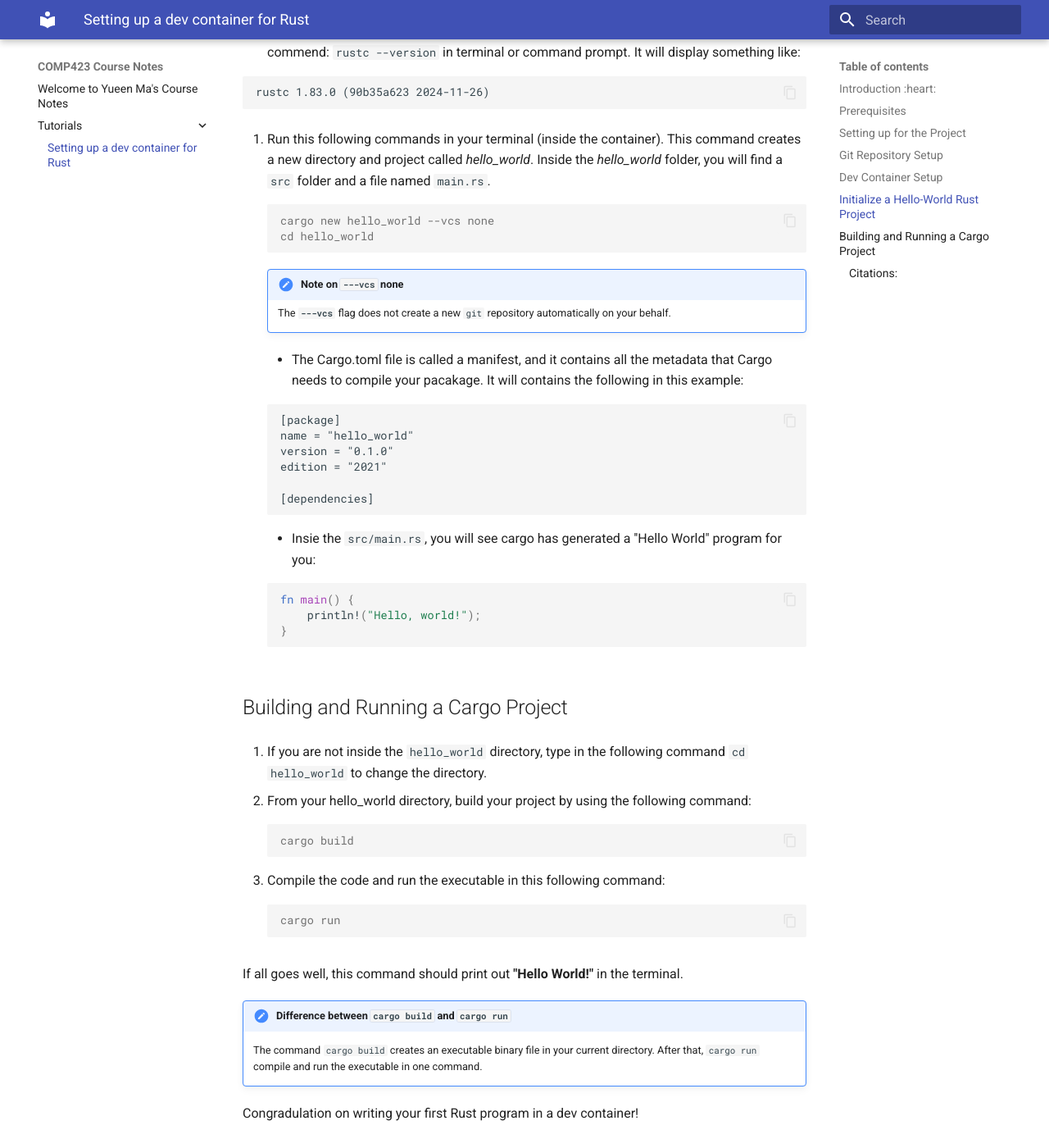
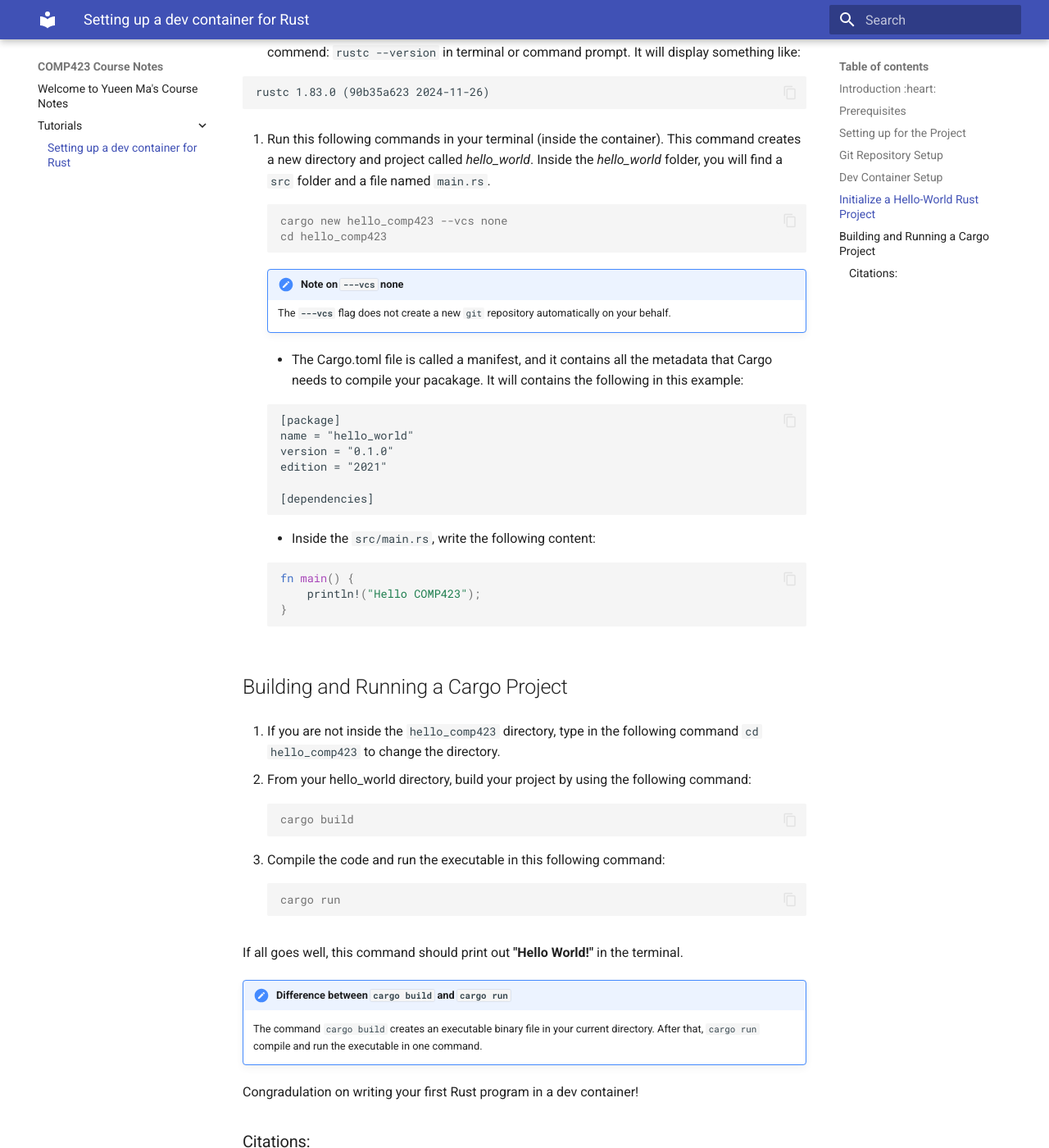
Before and after one commit to myueen/comp423-course-notes, an MkDocs documentation site: the page built from docs/tutorials/rust-setup.md, in a window 1280 px wide and 1400 px high, scrolled down 2935 px. Shown: the whole window at 82% size. Built offline with MkDocs 1.6.1 and Material for MkDocs 9.7.7, drawn with Linux system fonts in a browser that asks for light colours.

Commit message:
modify hello_comp423 exmaple

````diff
--- a/docs/tutorials/rust-setup.md
+++ b/docs/tutorials/rust-setup.md
@@ -120,8 +120,8 @@
 2. Run this following commands in your terminal (inside the container). This command creates a new directory and project called *hello_world*. Inside the *hello_world* folder, you will find a ```src``` folder and a file named ```main.rs```.
 
     ```console
-    cargo new hello_world --vcs none
-    cd hello_world
+    cargo new hello_comp423 --vcs none
+    cd hello_comp423
     ```
 
     !!! note "Note on ```---vcs``` none"
@@ -140,18 +140,19 @@
     [dependencies]
     ```
 
-    - Insie the ```src/main.rs```, you will see cargo has generated a ''Hello World" program for you:
+    - Inside the ```src/main.rs```, write the following content:
 
     ```rust
     fn main() {
-        println!("Hello, world!");
+        println!("Hello COMP423");
     }
     ```
 
 
 
+
 ## Building and Running a Cargo Project
-1. If you are not inside the ```hello_world``` directory, type in the following command ```cd hello_world``` to change the directory.
+1. If you are not inside the ```hello_comp423``` directory, type in the following command ```cd hello_comp423``` to change the directory.
 
 2. From your hello_world directory, build your project by using the following command:
 
````
